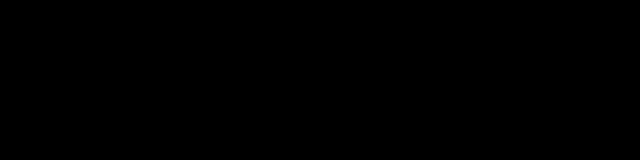
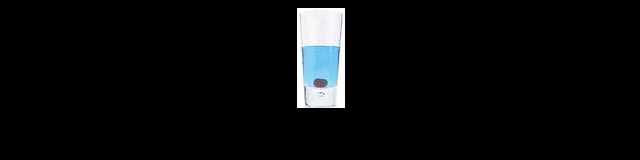
Before and after one commit to rooslaan/javascriptcourse, a plain HTML site: page js/index.html in a window 1280 px wide. Shown: the whole page, without its empty margins (319-959 px from the left). Drawn offline with Linux system fonts and the light colour scheme.

Commit message:
Leaning git and GitHub

```diff
--- a/js/index.html
+++ b/js/index.html
@@ -8,5 +8,6 @@
     <script src="app.js"></script>
 </head>
 <body style="background-color: black; text-align: center;">
+    <img src="lightblue.jpg">
 </body>
 </html>
```
Also changed, not shown: js/lightblue.jpg (added).
